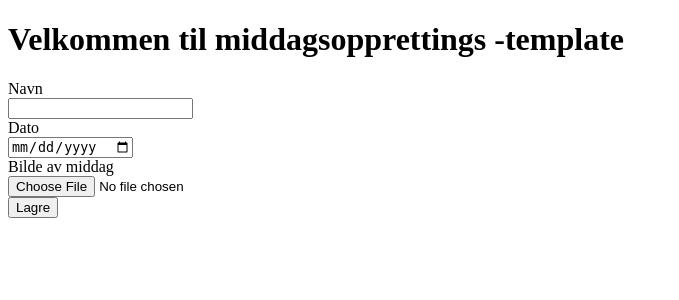
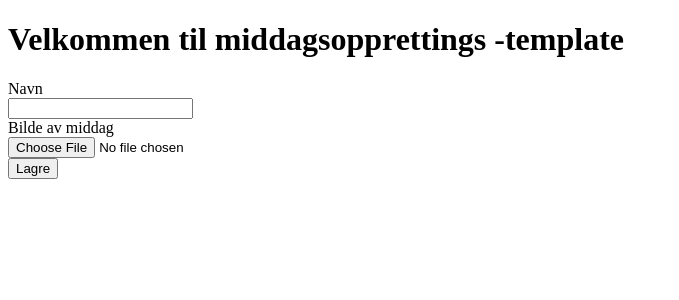
Before and after one commit to muhmad-f-k/na-1, a Flask app: page /dinner in a window 1280 px wide. Shown: the top 300 px of the page, without its empty margins (0-679 px from the left). Run offline with Flask 2, Linux system fonts and the light colour scheme; some libraries are stand-ins or nearby versions.

Commit message:
fjernet dato variabel

```diff
--- a/dinner/forms.py
+++ b/dinner/forms.py
@@ -7,7 +7,7 @@ from wtforms.validators import DataRequired, Length, Optional
 class MakeDinnerForm(FlaskForm):
     mp_name = StringField('Navn',
                              validators=[DataRequired(), Length(min=2, max=20)])
-    mp_date = DateField('Dato', validators=[DataRequired()])
+    #mp_date = DateField('Dato', validators=[DataRequired()])
     mp_image = FileField('Bilde av middag',
                       validators=[FileAllowed(['jpg', 'png', 'jpeg'])])
     submit = SubmitField('Lagre')
--- a/templates/dinner.html
+++ b/templates/dinner.html
@@ -19,8 +19,6 @@
         {{ form.hidden_tag() }}
         {{ form.mp_name.label }}<br>
         {{ form.mp_name }}<br>
-        {{ form.mp_date.label }}<br>
-        {{ form.mp_date }}<br>
         {{ form.mp_image.label }}<br>
         {{ form.mp_image }}<br>
         {{ form.submit }}
```
